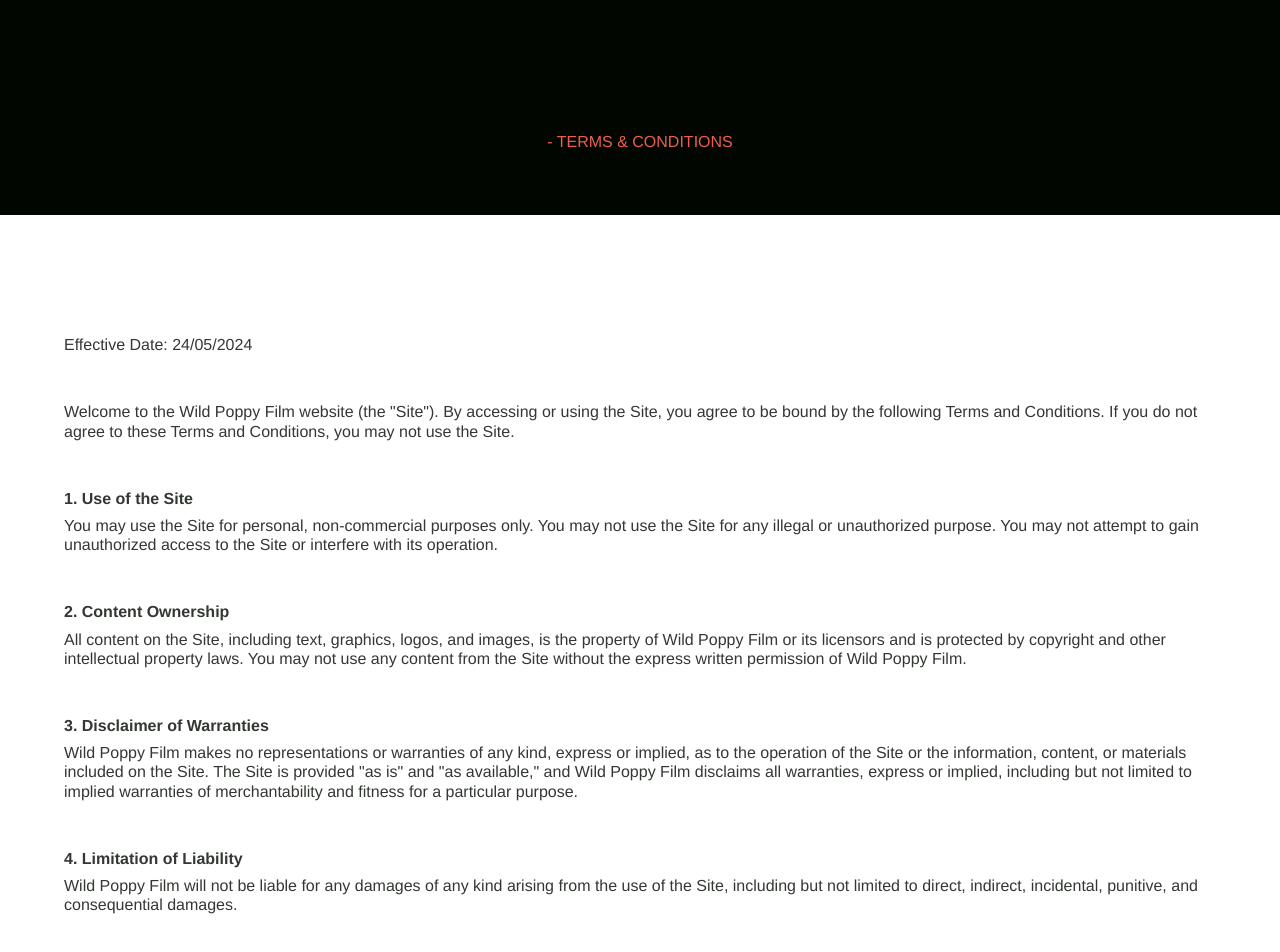
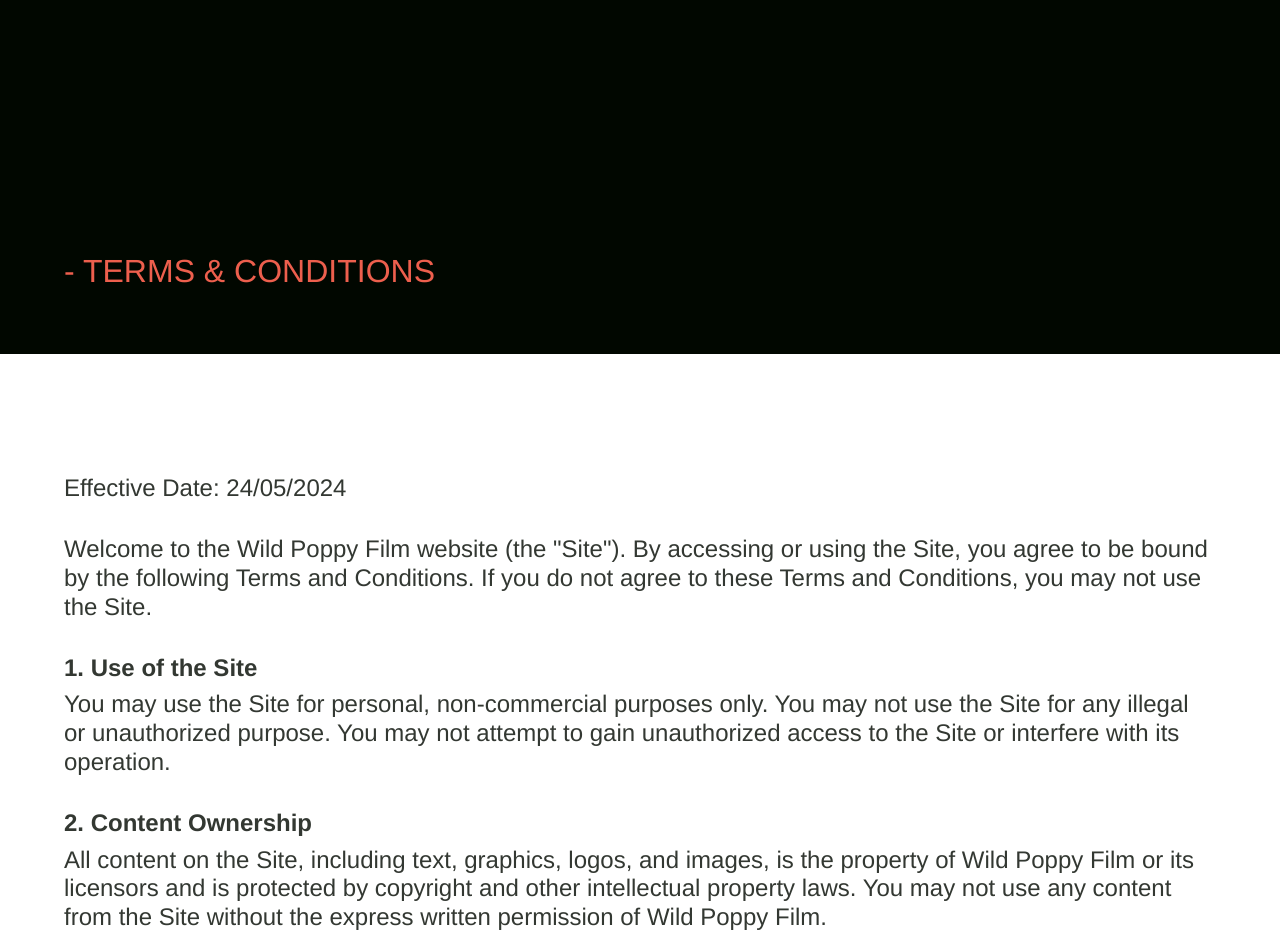
Before and after one commit to Septy2000/Wild-Poppy-Films-Website, a Next.js app in the folder wild-poppy-films-website/: page /terms-and-conditions in a window 1280 px wide. Shown: the part 100-1052 px from the top of the page. Built offline with nearby package versions, Linux system fonts and the light colour scheme.

Commit message:
Finished implementing t&c page for both mobile and desktop

```diff
--- a/wild-poppy-films-website/src/components/pages/TermsAndConditionsPage/TermsAndConditionsPage.styled.tsx
+++ b/wild-poppy-films-website/src/components/pages/TermsAndConditionsPage/TermsAndConditionsPage.styled.tsx
@@ -14,30 +14,37 @@
 `;
 
 export const Banner = styled.div`
-    display: flex;
-    align-items: center;
-    justify-content: center;
-    width: 100%;
     background: ${({ theme }) => theme.colors.neutral.neutral_14};
 
+    width: 100%;
+    max-width: 150rem;
+
     padding: 3rem 1.25rem 1.5rem 1.25rem;
-    gap: 4rem;
     @media (min-width: ${({ theme }) => theme.screen.tablet}) {
         padding: 3rem 2.5rem 2.5rem 2.5rem;
     }
 
     @media (min-width: ${({ theme }) => theme.screen.desktop}) {
-        padding: 7.5rem 4rem 4rem 4rem;
+        padding: 15rem 4rem 4rem 4rem;
+        justify-content: flex-start;
     }
+`;
+
+export const BannerWrapper = styled.div`
+    background: ${({ theme }) => theme.colors.neutral.neutral_14};
+    display: flex;
+    align-items: center;
+    justify-content: center;
+    width: 100%;
 `;
 
 export const Container = styled.div`
     display: flex;
     flex-direction: column;
-    align-items: flex-start;
+    align-items: center;
     justify-content: center;
 
-    gap: 2rem;
+    width: 100%;
 
     padding: 3rem 1.25rem;
     @media (min-width: ${({ theme }) => theme.screen.tablet}) {
@@ -48,8 +55,17 @@
         padding: 7.5rem 4rem 7.5rem 4rem;
         gap: 3rem;
     }
+`;
+export const ContentContainer = styled.div`
+    display: flex;
+    flex-direction: column;
+    align-items: flex-start;
+    justify-content: center;
+
+    width: 100%;
 
     max-width: 150rem;
+    gap: 2rem;
 `;
 
 export const ListItem = styled.div`
@@ -63,6 +79,10 @@
     font-weight: 400;
     line-height: 120%;
     color: ${({ theme }) => theme.colors.primary.poppy_red_light_1};
+
+    @media (min-width: ${({ theme }) => theme.screen.desktop}) {
+        font-size: 2rem;
+    }
 `;
 
 export const ContentTitle = styled.h2`
@@ -70,6 +90,10 @@
     font-weight: 700;
     line-height: 120%;
     color: ${({ theme }) => theme.colors.neutral.neutral_11};
+
+    @media (min-width: ${({ theme }) => theme.screen.desktop}) {
+        font-size: 1.5rem;
+    }
 `;
 
 export const Text = styled.p`
@@ -77,4 +101,8 @@
     font-weight: 400;
     line-height: 120%;
     color: ${({ theme }) => theme.colors.neutral.neutral_11};
+
+    @media (min-width: ${({ theme }) => theme.screen.desktop}) {
+        font-size: 1.5rem;
+    }
 `;
--- a/wild-poppy-films-website/src/components/pages/TermsAndConditionsPage/TermsAndConditionsPage.tsx
+++ b/wild-poppy-films-website/src/components/pages/TermsAndConditionsPage/TermsAndConditionsPage.tsx
@@ -49,19 +49,26 @@
 
     return (
         <Styled.PageWrapper>
+            <Styled.BannerWrapper>
                 <Styled.Banner>
                     <Styled.PageTitle>{pageContent.title}</Styled.PageTitle>
                 </Styled.Banner>
+            </Styled.BannerWrapper>
+
             <Styled.Container>
+                <Styled.ContentContainer>
                     <Styled.Text>{pageContent.content.date}</Styled.Text>
                     <Styled.Text>{pageContent.content.intro}</Styled.Text>
                     {pageContent.content.list.map((item, index) => (
                         <Styled.ListItem key={index}>
-                        <Styled.ContentTitle>{`${index + 1}. ${item.title}`}</Styled.ContentTitle>
+                            <Styled.ContentTitle>{`${index + 1}. ${
+                                item.title
+                            }`}</Styled.ContentTitle>
                             <Styled.Text>{item.content}</Styled.Text>
                         </Styled.ListItem>
                     ))}
                     <Styled.Text>{pageContent.content.thanks}</Styled.Text>
+                </Styled.ContentContainer>
             </Styled.Container>
         </Styled.PageWrapper>
     );
```
Lines whose indentation alone changed are shown as unchanged.
